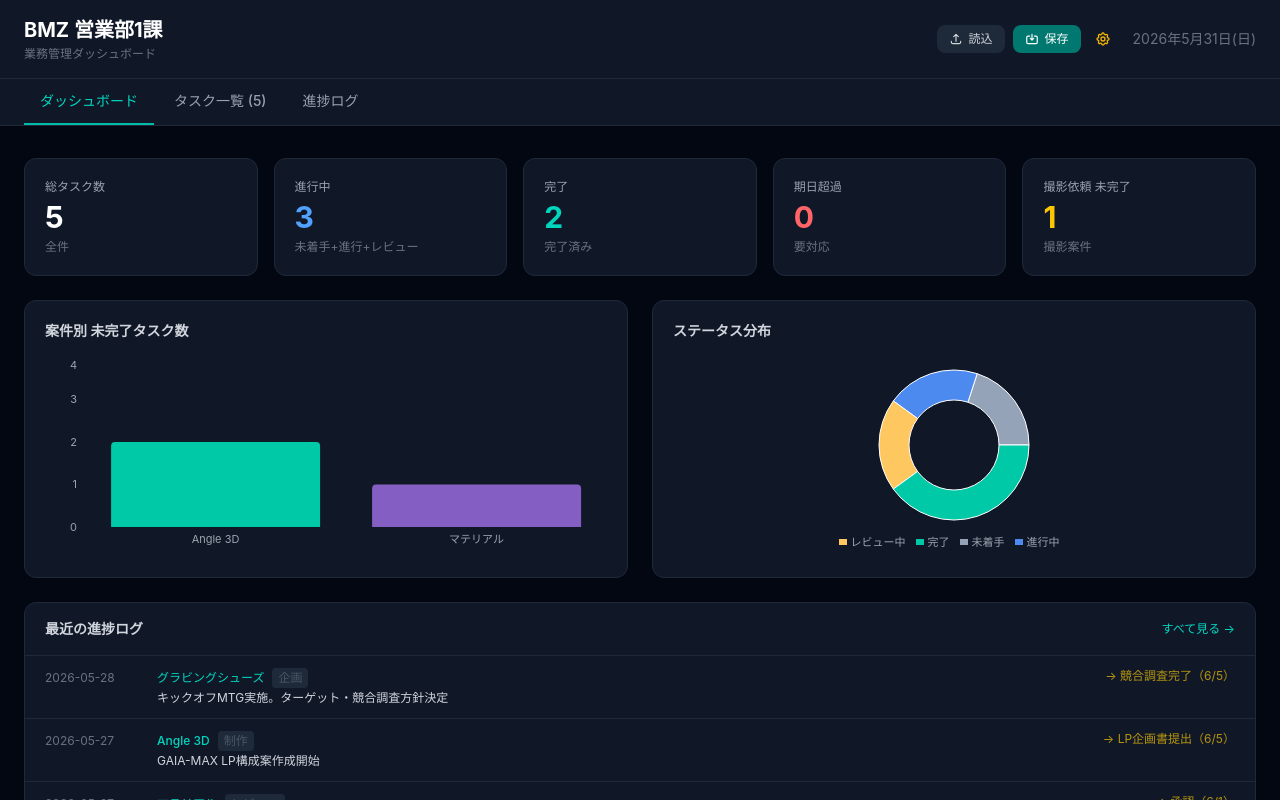
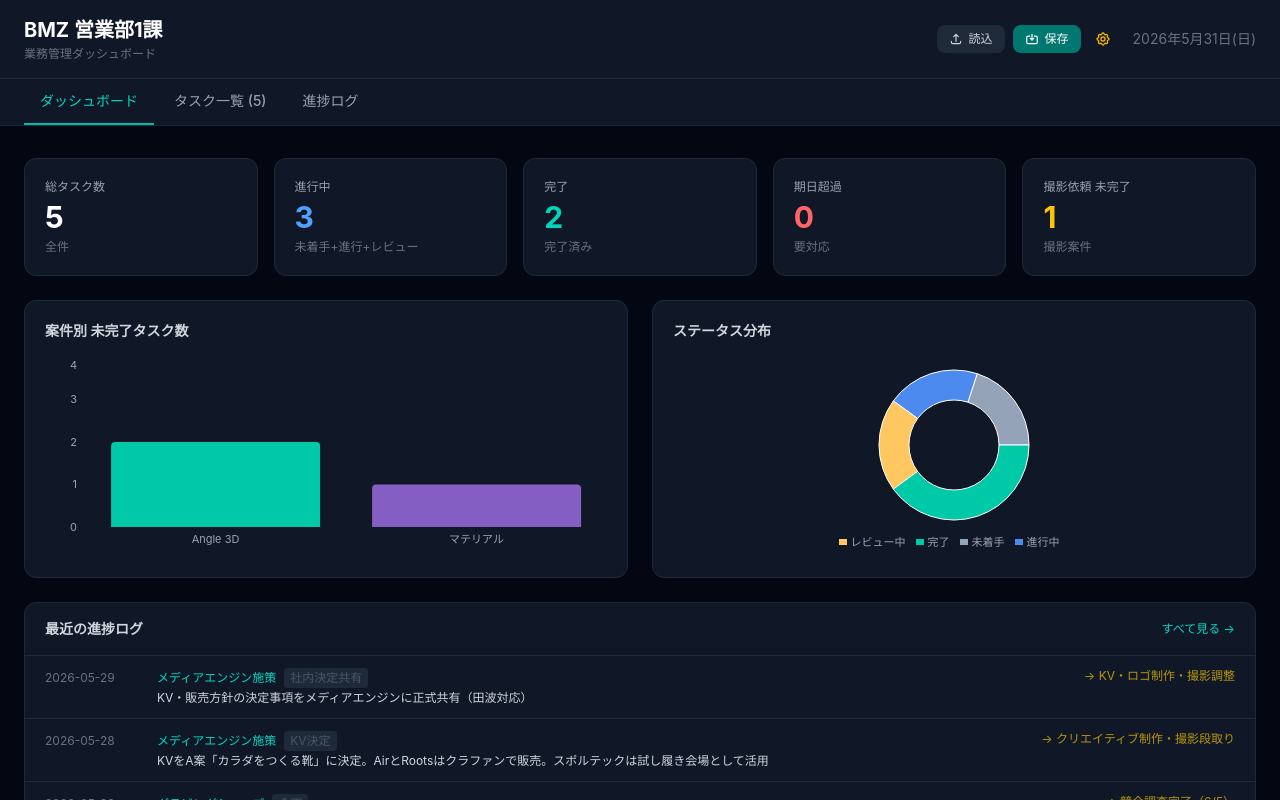
Before and after one commit to fin6438/bmz-dashboard, a React (Vite) app: page / in a window 1280 px wide. Shown: the top 800 px of the page. Built offline with nearby package versions, Linux system fonts and the light colour scheme.

Commit message:
feat: メディアエンジン施策の進捗ログ8件を一括追加

```diff
--- a/src/App.jsx
+++ b/src/App.jsx
@@ -51,9 +51,17 @@ const initialTasks = [
 ];
 
 const initialLogs = [
-  { id: 1, 日付: "2026-05-28", プロジェクト名: "グラビングシューズ", フェーズ: "企画", 進捗内容: "キックオフMTG実施。ターゲット・競合調査方針決定", 関係者: "田中・佐藤", 次のマイルストーン: "競合調査完了（6/5）" },
-  { id: 2, 日付: "2026-05-27", プロジェクト名: "Angle 3D", フェーズ: "制作", 進捗内容: "GAIA-MAX LP構成案作成開始", 関係者: "山田", 次のマイルストーン: "LP企画書提出（6/5）" },
-  { id: 3, 日付: "2026-05-27", プロジェクト名: "マテリアル", フェーズ: "レビュー", 進捗内容: "稟議書v9提出。部長レビュー待ち", 関係者: "部長・山本", 次のマイルストーン: "承認（6/1）" },
+  { id: 1, 日付: "2026-05-29", プロジェクト名: "メディアエンジン施策", フェーズ: "社内決定共有", 進捗内容: "KV・販売方針の決定事項をメディアエンジンに正式共有（田波対応）", 関係者: "田波、兵藤", 次のマイルストーン: "KV・ロゴ制作・撮影調整" },
+  { id: 2, 日付: "2026-05-28", プロジェクト名: "メディアエンジン施策", フェーズ: "KV決定", 進捗内容: "KVをA案「カラダをつくる靴」に決定。AirとRootsはクラファンで販売。スポルテックは試し履き会場として活用", 関係者: "田波、兵藤", 次のマイルストーン: "クリエイティブ制作・撮影段取り" },
+  { id: 3, 日付: "2026-05-28", プロジェクト名: "グラビングシューズ", フェーズ: "企画", 進捗内容: "キックオフMTG実施。ターゲット・競合調査方針決定", 関係者: "田中・佐藤", 次のマイルストーン: "競合調査完了（6/5）" },
+  { id: 4, 日付: "2026-05-27", プロジェクト名: "Angle 3D", フェーズ: "制作", 進捗内容: "GAIA-MAX LP構成案作成開始", 関係者: "山田", 次のマイルストーン: "LP企画書提出（6/5）" },
+  { id: 5, 日付: "2026-05-27", プロジェクト名: "マテリアル", フェーズ: "レビュー", 進捗内容: "稟議書v9提出。部長レビュー待ち", 関係者: "部長・山本", 次のマイルストーン: "承認（6/1）" },
+  { id: 6, 日付: "2026-05-22", プロジェクト名: "メディアエンジン施策", フェーズ: "すり合わせ", 進捗内容: "KVアンケート結果共有（A案「カラダをつくる靴」が全指標トップ）。重点施策・スケジュール・見積もり提示", 関係者: "坂庭、兵藤", 次のマイルストーン: "5/28 MTG" },
+  { id: 7, 日付: "2026-05-14", プロジェクト名: "メディアエンジン施策", フェーズ: "提案", 進捗内容: "ソウルドアウトグループによるブランド戦略提案（BMZみなかみ来社5名）。KPI52,000足・予算2,500万〜1.9億円の2プラン提示", 関係者: "山中、高橋、深澤、坂庭、田波、兵藤", 次のマイルストーン: "KV・施策すり合わせMTG" },
+  { id: 8, 日付: "2026-05-08", プロジェクト名: "メディアエンジン施策", フェーズ: "調整", 進捗内容: "ロゴ提案スコープ確認。グラビングシリーズロゴはMEが提案（5月末目途）。化粧箱は中長期課題に", 関係者: "田波、兵藤", 次のマイルストーン: "5/14提案MTG" },
+  { id: 9, 日付: "2026-04-27", プロジェクト名: "メディアエンジン施策", フェーズ: "クリエイティブ深掘り", 進捗内容: "深澤同席・コンセプト深掘りMTG。契約書やりとり開始", 関係者: "坂庭、深澤、兵藤", 次のマイルストーン: "提案MTG日程調整" },
+  { id: 10, 日付: "2026-04-22", プロジェクト名: "メディアエンジン施策", フェーズ: "ヒアリング", 進捗内容: "商品・ブランド深掘りMTG。NDAドラフト送付・BMZ側修正対応", 関係者: "坂庭、兵藤", 次のマイルストーン: "クリエイティブ深掘りMTG" },
+  { id: 11, 日付: "2026-04-16", プロジェクト名: "メディアエンジン施策", フェーズ: "キックオフ", 進捗内容: "初回MTG。商品・ブランド・スケジュール・予算の初期ヒアリング", 関係者: "田波、兵藤", 次のマイルストーン: "商品深掘りMTG" },
 ];
 
 const initialProjects = ["社内EC", "マテリアル", "Angle 3D", "グラビングシューズ", "BMZ全般"];
```
